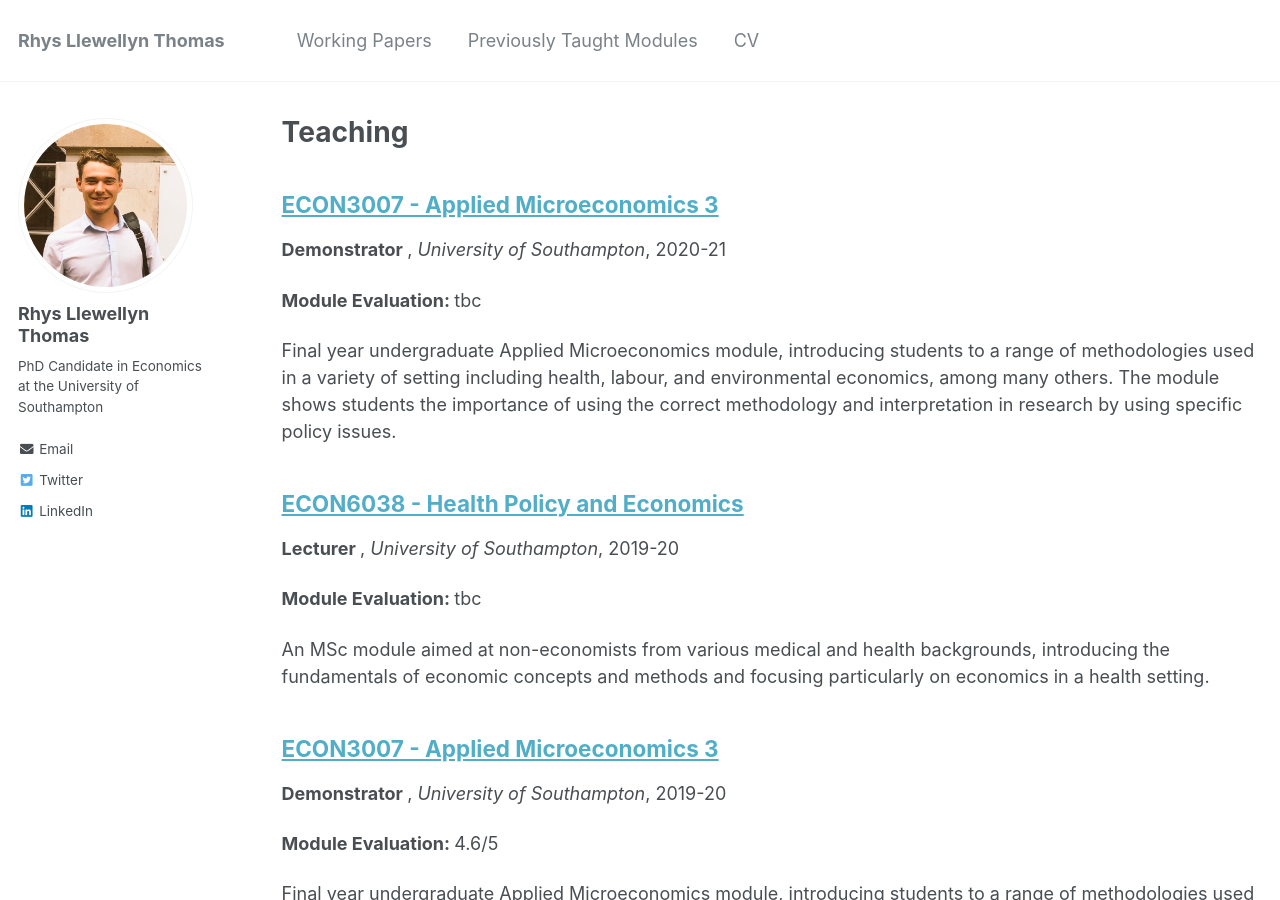
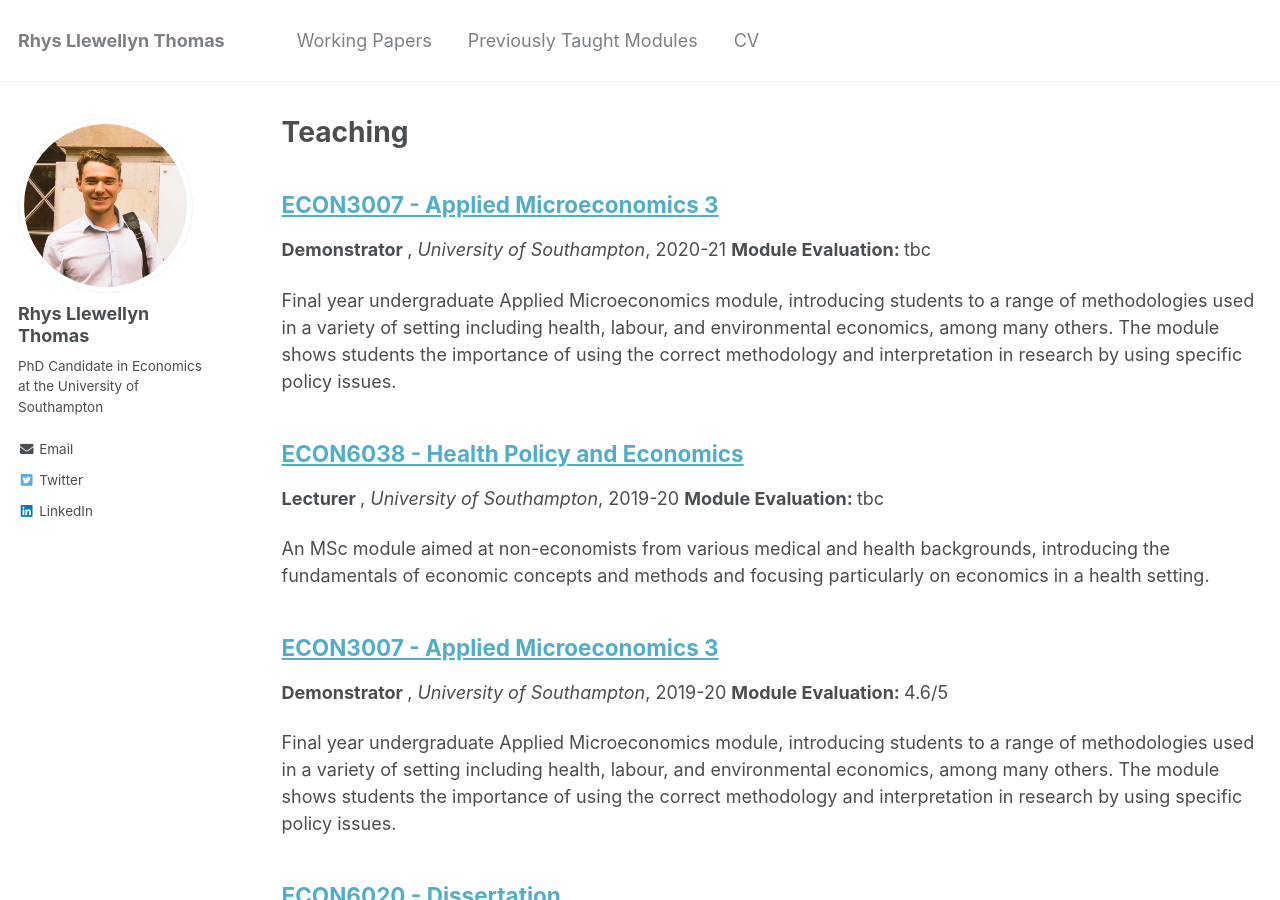
Before and after one commit to RhysLlThomas/rhysllthomas.github.io, a Jekyll site: the page built from _pages/teaching.html, in a window 1280 px wide and 900 px high. Built offline with Jekyll 4.4.1, drawn with Linux system fonts in a browser that asks for light colours.

Commit message:
Update archive-single.html

```diff
--- a/_includes/archive-single.html
+++ b/_includes/archive-single.html
@@ -39,8 +39,8 @@
     {% endif %}
 
     {% if post.collection == 'teaching' %}
-      <p> <strong> {{ post.type }} </strong>, <i>{{ post.venue }}</i>, {{ post.year }} </p>
-      <p> <strong> Module Evaluation: </strong> {{ post.evaluation }} </p>
+      <p> <strong> {{ post.type }} </strong>, <i>{{ post.venue }}</i>, {{ post.year }}
+       <strong> Module Evaluation: </strong> {{ post.evaluation }} </p>
       {% elsif post.author and post.date %}
           <p> <i> joint with <strong> {{ post.author }}. </strong> </i>
           Latest version: {{ post.date | default: "1900-01-01" | date: "%e %B %Y" }} </p>
```
